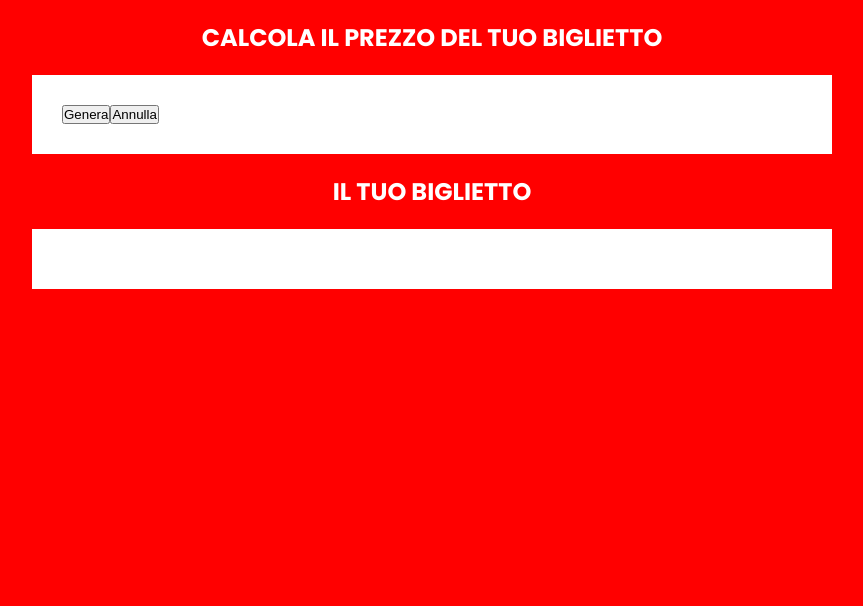
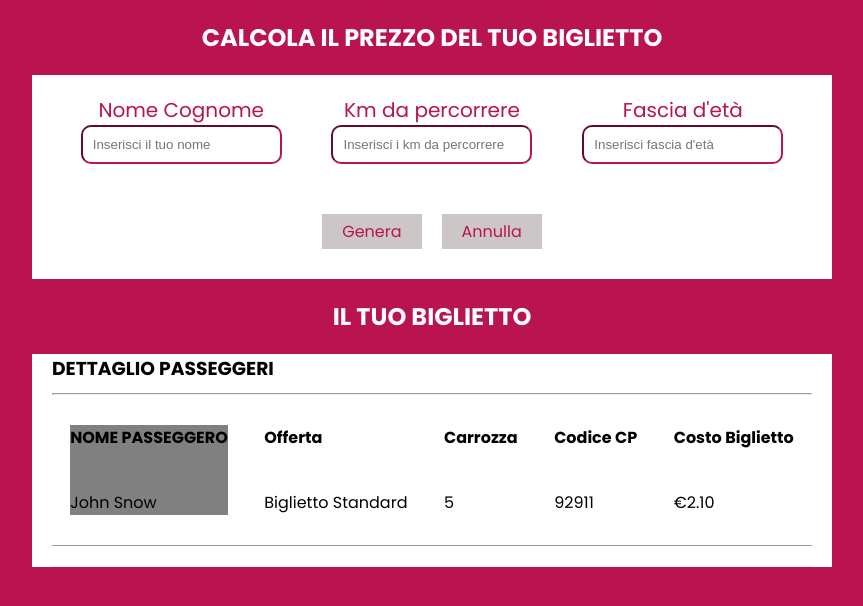
Before and after one commit to michelelongo97/js-biglietto-treno-form, a plain HTML site: page index.html in a window 1280 px wide. Shown: the whole page, without its empty margins (208-1071 px from the left). Drawn offline with Linux system fonts and the light colour scheme.

Commit message:
feat: add graphic

```diff
--- a/css/style.css
+++ b/css/style.css
@@ -57,23 +57,34 @@
     height: calc(100% - 90px);
 }
 
+.col{
+    max-width: 33%;
+    text-align: center;
+    font-size: 20px;
+}
+
 /*----------------
     TYPOGRAPHY
 ------------------*/
 body {
     font-family: "Poppins", sans-serif;
     height: 100vh;
+    background-color: #b91450;
+
 }
 
 /*----------------
     BUTTONS
 ------------------*/
 .btn {
-    background-color: #808080;
+    background-color: #ccc6c6;
     font-family: inherit;
     border: none;
-    padding: 0px 6px;
+    padding: 5px 20px;
+    margin: 10px;
     cursor: pointer;
+    color: #b91450;
+    font-size: 16px;
 }
 
 .big-btn{
@@ -102,14 +113,10 @@ body {
 /*----------------
     BODY
 ------------------*/
-body{
-    background-color: red;
-}
 
 body .container .row{
     background-color: white;
-    padding: 30px;
-
+    padding: 20px;
 }
 
 h1{
@@ -117,3 +124,47 @@ h1{
     text-align: center;
     padding: 20px;
 }
+
+.calcticket .container .row{
+    justify-content: center;
+}
+
+form{
+    color: #b91450;
+}
+
+input, select{
+    border-color: #b91450;
+    border-radius: 10px;
+    padding: 10px;
+}
+
+.viewticket .container div{
+    background-color: #fff;
+}
+
+.viewticket .container .row{
+    justify-content: space-around;
+}
+
+.viewticket h3{
+    padding: 0 20px;
+}
+
+.viewticket .container .row .first-col{
+    background-color: grey;
+}
+
+.viewticket .container .row div p{
+    padding-top: 40px;
+}
+
+hr{
+    margin: 10px 20px;
+}
+
+hr:last-child{
+    padding-bottom: 20px;
+    border-left: #fff;
+    border-right: #fff;
+}
--- a/index.html
+++ b/index.html
@@ -1,31 +1,78 @@
 <!DOCTYPE html>
 <html lang="it">
-<head>
-    <meta charset="UTF-8">
-    <meta name="viewport" content="width=device-width, initial-scale=1.0">
+  <head>
+    <meta charset="UTF-8" />
+    <meta name="viewport" content="width=device-width, initial-scale=1.0" />
     <!-- Google Fonts: https://fonts.google.com/ -->
-    <link rel="preconnect" href="https://fonts.googleapis.com">
-    <link rel="preconnect" href="https://fonts.gstatic.com" crossorigin>
-    <link href="https://fonts.googleapis.com/css2?family=Montserrat:ital,wght@0,100..900;1,100..900&family=Nerko+One&family=Poppins:ital,wght@0,100;0,200;0,300;0,400;0,500;0,600;0,700;0,800;0,900;1,100;1,200;1,300;1,400;1,500;1,600;1,700;1,800;1,900&display=swap" rel="stylesheet">
+    <link rel="preconnect" href="https://fonts.googleapis.com" />
+    <link rel="preconnect" href="https://fonts.gstatic.com" crossorigin />
+    <link
+      href="https://fonts.googleapis.com/css2?family=Montserrat:ital,wght@0,100..900;1,100..900&family=Nerko+One&family=Poppins:ital,wght@0,100;0,200;0,300;0,400;0,500;0,600;0,700;0,800;0,900;1,100;1,200;1,300;1,400;1,500;1,600;1,700;1,800;1,900&display=swap"
+      rel="stylesheet"
+    />
     <!-- /Google Fonts -->
     <title>Acquista il tuo biglietto</title>
-    <link rel="stylesheet" href="/css/style.css">
-</head>
-<body>
-    <section class="container">
+    <link rel="stylesheet" href="/css/style.css" />
+  </head>
+  <body>
+    <section class="calcticket">
+    <form>
+      <div class="container">
         <h1>CALCOLA IL PREZZO DEL TUO BIGLIETTO</h1>
         <div class="row">
-            <button> Genera</button>
-            <button> Annulla</button>
+            <div class="col">
+                <label for="name">Nome Cognome</label>
+                <input type="text" placeholder="Inserisci il tuo nome">
+            </div>
+            <div class="col">
+                <label for="name">Km da percorrere</label>
+                <input type="text" placeholder="Inserisci i km da percorrere">
+            </div>
+            <div class="col">
+                <label for="name">Fascia d'età</label>
+                <input type="text" placeholder="Inserisci fascia d'età">
+            </div>
         </div>
+        <div class="row">
+          <button class="btn">Genera</button>
+          <button class="btn">Annulla</button>
+        </div>
+      </div>
+    </form>
     </section>
 
-    <section class="container">
+    <section class="viewticket">
+      <div class="container">
         <h1>IL TUO BIGLIETTO</h1>
-        <div class="row">
-
+        <div>
+          <h3>DETTAGLIO PASSEGGERI</h3>
+          <hr>
+          <div class="row">
+            <div class="first-col">
+              <h4>NOME PASSEGGERO</h4>
+              <p>John Snow</p>
+            </div>
+            <div>
+              <h4>Offerta</h4>
+              <p>Biglietto Standard</p>
+            </div>
+            <div>
+              <h4>Carrozza</h4>
+              <p>5</p>
+            </div>
+            <div>
+              <h4>Codice CP</h4>
+              <p>92911</p>
+            </div>
+            <div>
+              <h4>Costo Biglietto</h4>
+              <p>€2.10</p>
+            </div>
+          </div>
+          <hr>
         </div>
+      </div>
     </section>
     <script src="/script/script.js"></script>
-</body>
+  </body>
 </html>
```
